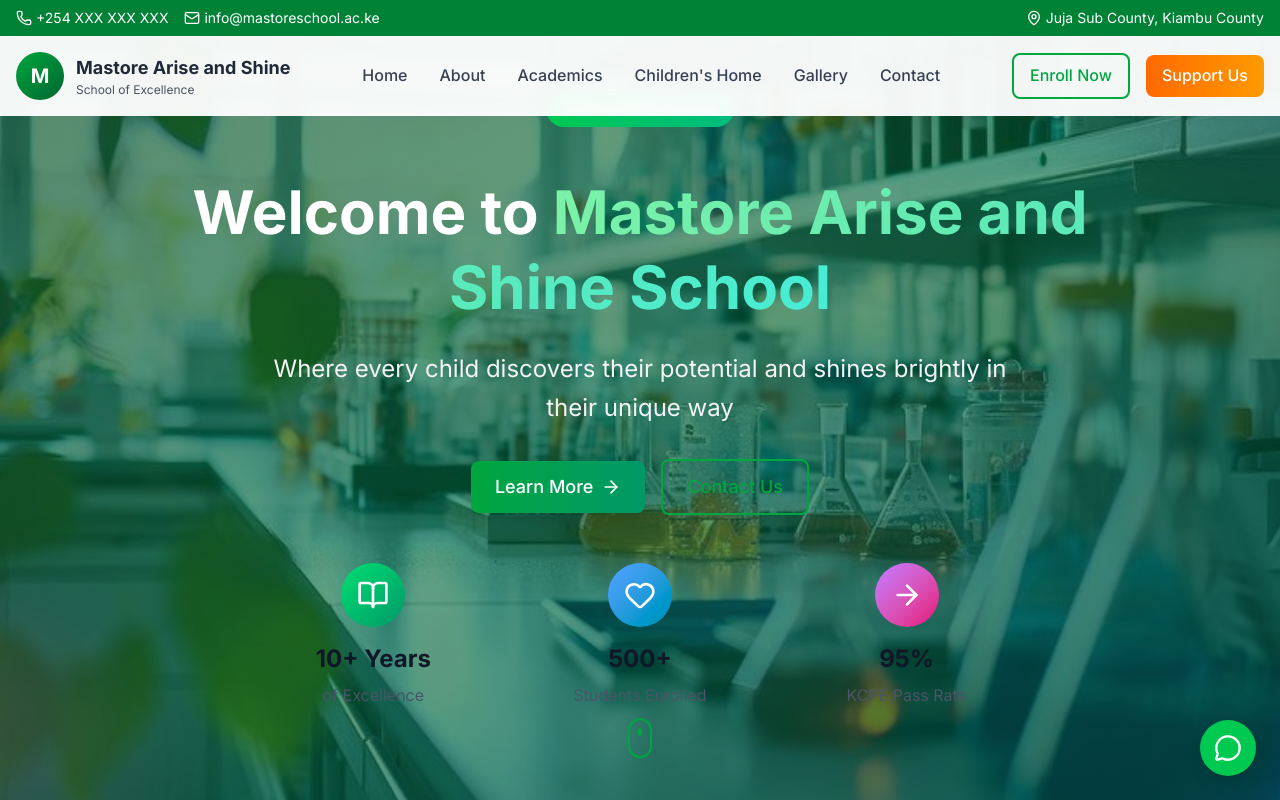
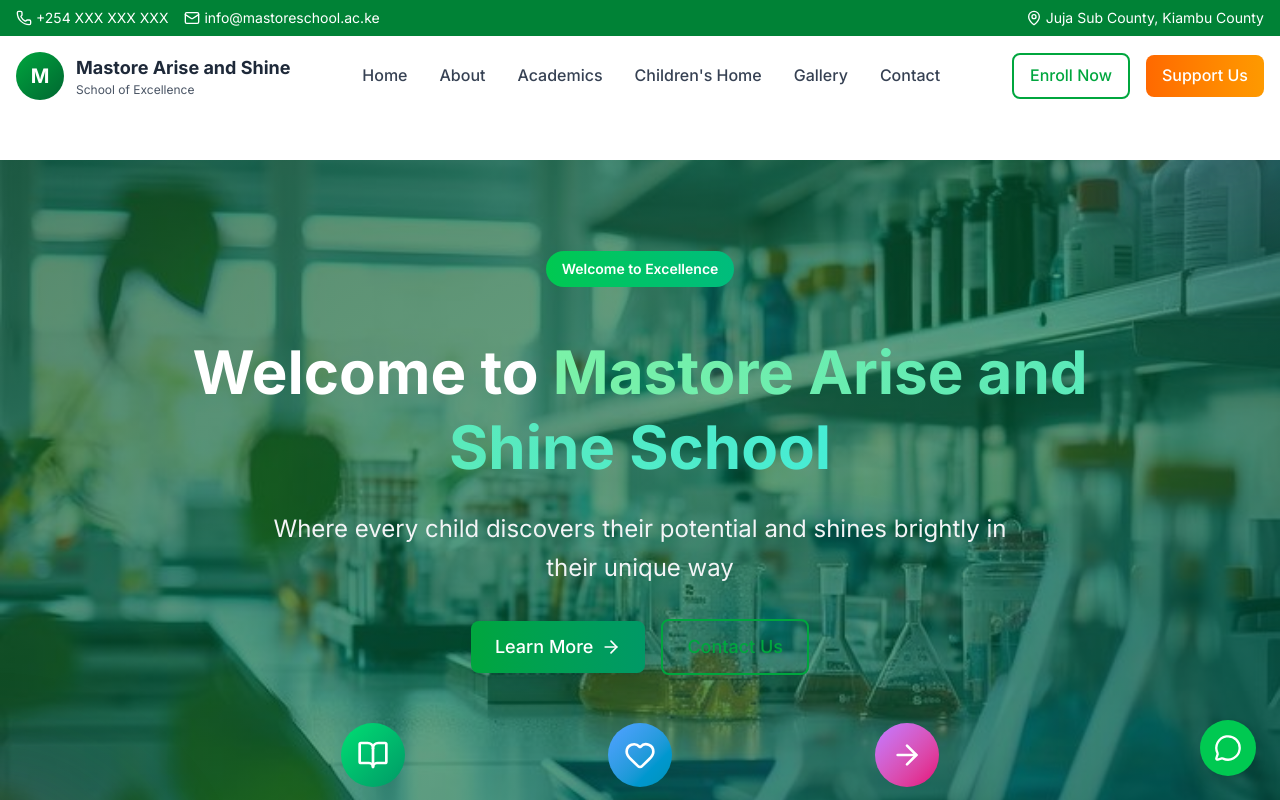
Before and after one commit to VicGriffin/mastore-arise-and-shine-school, a Next.js app: page / in a window 1280 px wide. Shown: the top 800 px of the page. Built offline with nearby package versions, Linux system fonts and the light colour scheme.

Commit message:
fix: update settings.json

```diff
--- a/src/app/layout.tsx
+++ b/src/app/layout.tsx
@@ -45,7 +45,7 @@ export default function RootLayout({
       </head>
       <body className={`${inter.className} min-h-screen flex flex-col`}>
         <Header />
-        <main className="flex-grow">
+        <main className="flex-grow pt-40">
           {children}
         </main>
         <Footer />
```
